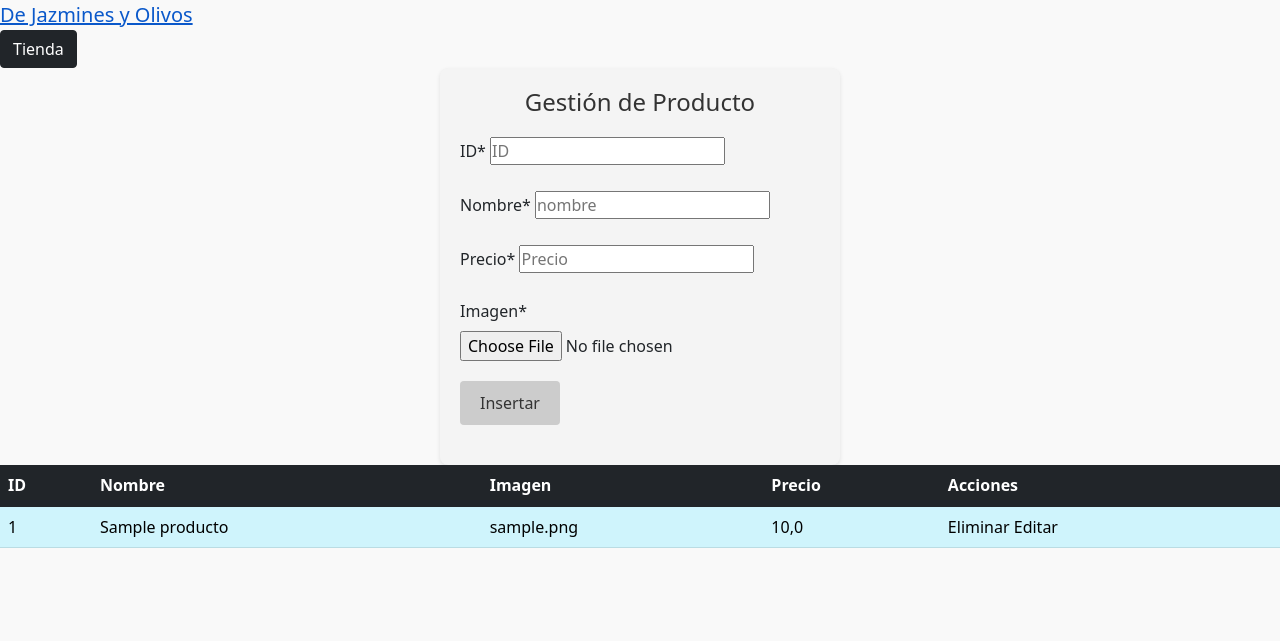
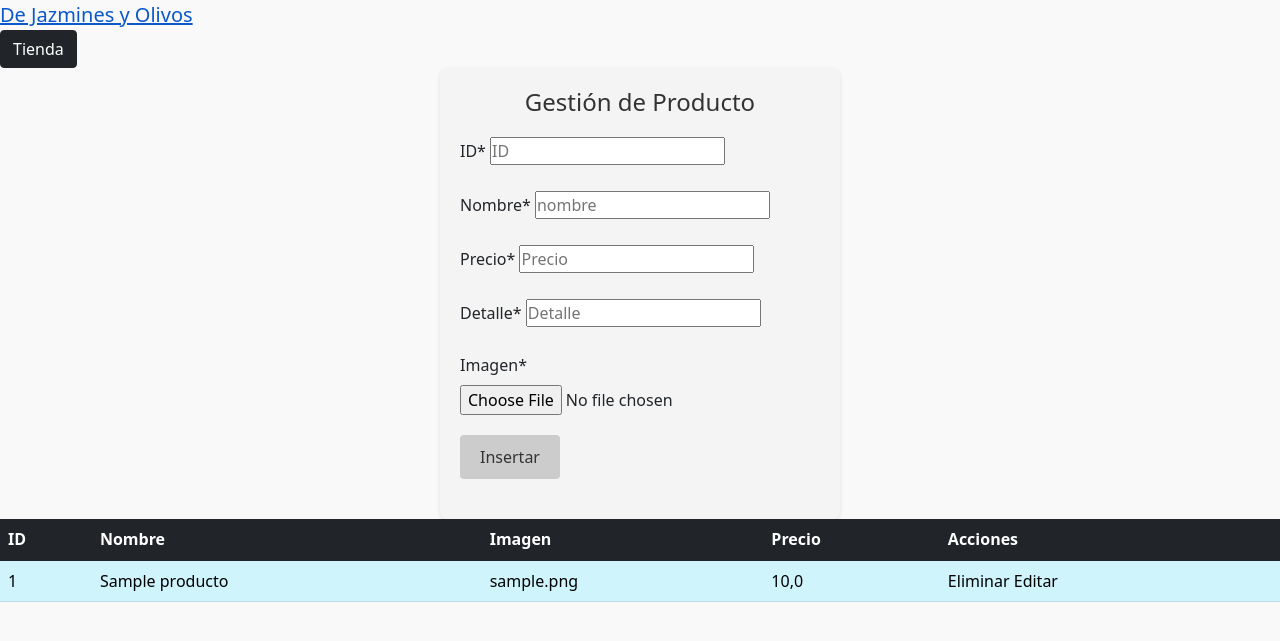
Before and after one commit to SPaganoDoval/ProyectoPlantas, a Django app: page /verProducto/ in a window 1280 px wide. Shown: the top 641 px of the page. Run offline with Django 4.2, Linux system fonts and the light colour scheme; tables that the repository leaves empty hold one stand-in row (values such as "Sample post").

Commit message:
Detalle
Agrego detalles al insertar

```diff
--- a/AppGestion/templates/productos.html
+++ b/AppGestion/templates/productos.html
@@ -117,6 +117,11 @@ a:hover {
                     </div>
 
                     <div class="form-group">
+                        <label for="Detalle" class="form-label">Detalle<span >*</span></label>
+                        <input class="form-input" type="text" id="detalle" name="detalle" placeholder="Detalle">
+                    </div>
+
+                    <div class="form-group">
                         <label for="Imagen" class="form-label">Imagen<span >*</span></label>
                         <input class="form-input" type="file" id="imagen1" name="imagen1" placeholder="">
                     </div>
--- a/AppGestion/views.py
+++ b/AppGestion/views.py
@@ -27,10 +27,12 @@ def insertarProducto(request):
     var_nombre=request.POST['nombre']
     var_imagen1=request.POST['imagen1']
     var_precio=request.POST['precio']
+    var_detalle=request.POST['detalle']
     producto=Producto.objects.create(id=var_id,
                                      nombre=var_nombre,
                                      imagen1=var_imagen1,
-                                     precio=var_precio)
+                                     precio=var_precio,
+                                     detalle=var_detalle)
     return redirect('verProducto')
 
 '''def editarProducto(request,prod_no):
```
